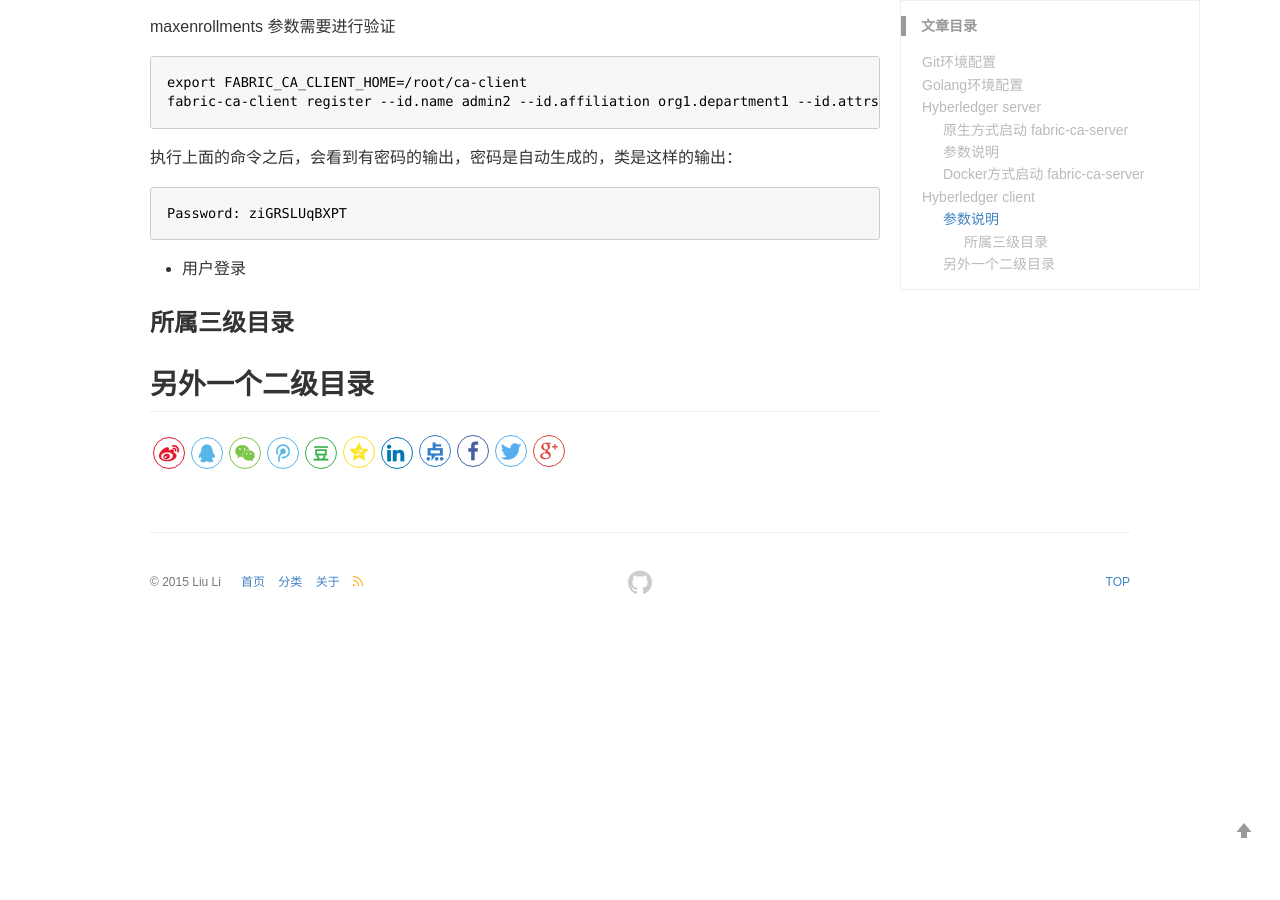
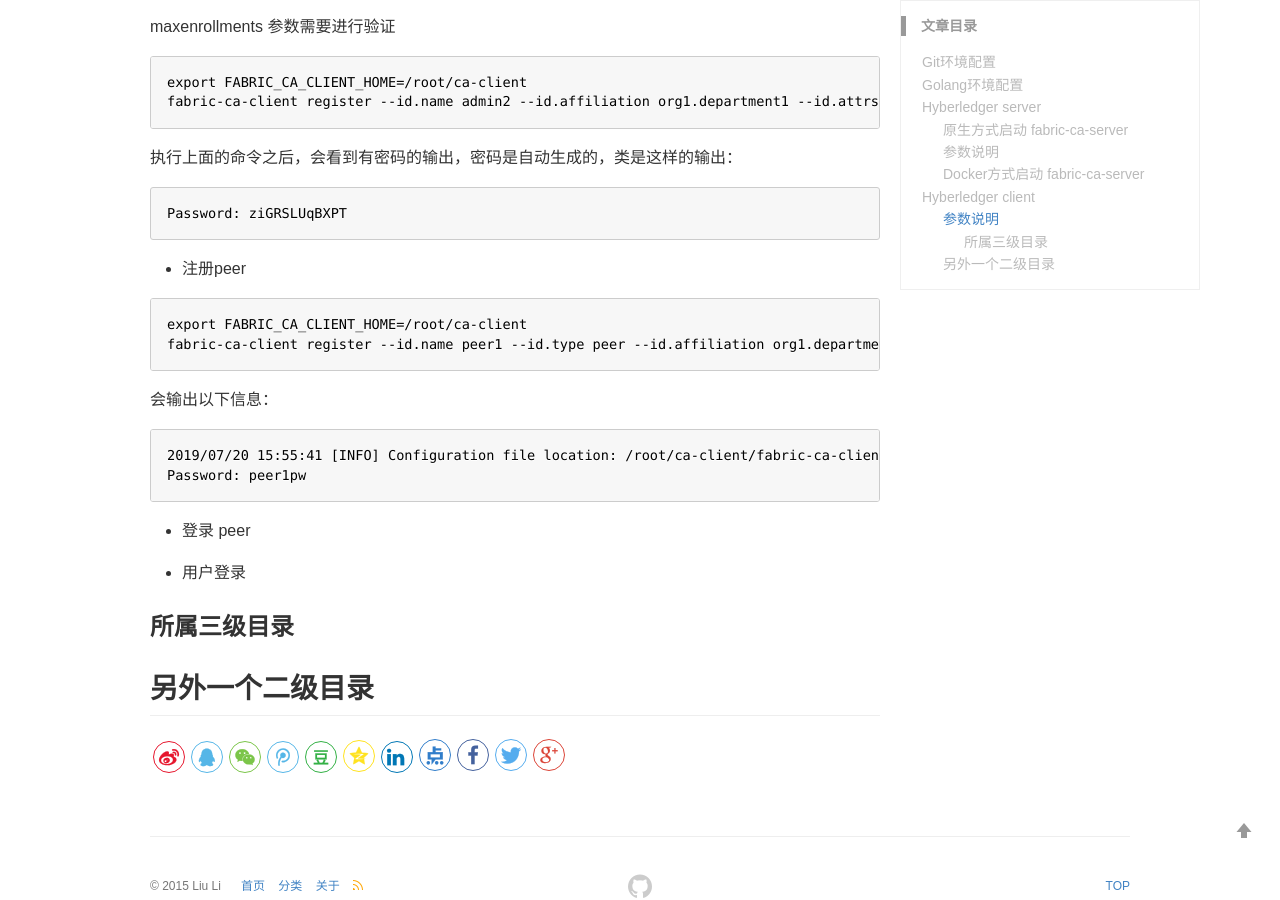
Before and after one commit to nox60/nox60.github.io, a Jekyll site: the page built from _posts/2019-07-18-Hyperledge-fabirc-ca.md, in a window 1280 px wide and 900 px high, scrolled down 3498 px. Built offline with Jekyll 4.4.1, drawn with Linux system fonts in a browser that asks for light colours; our own code applies the rules of GitHub Pages for plain Markdown files; comment, search, counter and statistics services are not loaded; before the commit the page ends 4129 px from its top, so only the background shows below that.

Commit message:
Add register of peer info

````diff
--- a/_posts/2019-07-18-Hyperledge-fabirc-ca.md
+++ b/_posts/2019-07-18-Hyperledge-fabirc-ca.md
@@ -157,6 +157,22 @@ Password: ziGRSLUqBXPT
 ```
 
 
+- 注册peer
+
+```registerpeer
+export FABRIC_CA_CLIENT_HOME=/root/ca-client
+fabric-ca-client register --id.name peer1 --id.type peer --id.affiliation org1.department1 --id.secret peer1pw
+```
+
+会输出以下信息：
+
+```aa
+2019/07/20 15:55:41 [INFO] Configuration file location: /root/ca-client/fabric-ca-client-config.yaml
+Password: peer1pw
+```
+
+- 登录 peer
+
 
 - 用户登录
 
````
